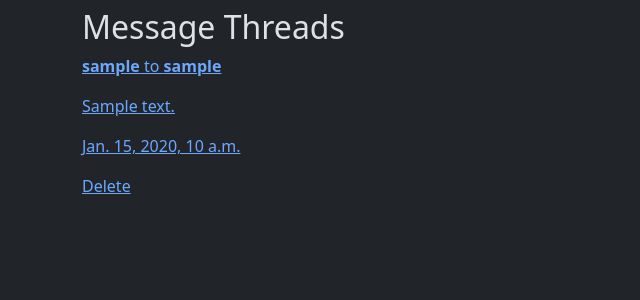
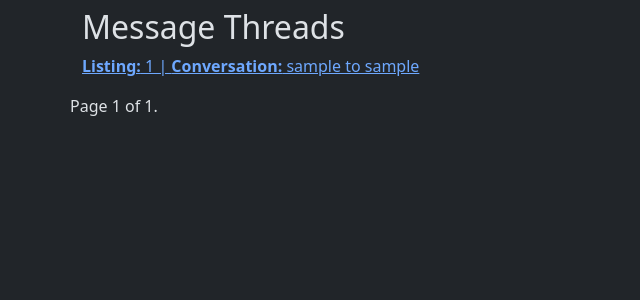
Before and after one commit to ByteRaider/AutotraderSite, a Django app: template listings/templates/listings/view_messages.html in a window 1280 px wide. Shown: the part 56-356 px from the top of the page, without its empty margins (0-640 px from the left). Run offline with Django 3.2, Linux system fonts and the light colour scheme; the template is opened without the code that fills it: most values are stand-ins (such as "Sample title", 1, 10 or a date in 2020); one stand-in notice (Sample message) is shown.

Commit message:
Add pagination

```diff
--- a/listings/templates/listings/view_messages.html
+++ b/listings/templates/listings/view_messages.html
@@ -2,20 +2,33 @@
 {% block content %}
 <h2>Message Threads</h2>
 <div class="message-threads">
-    {% if messages.count == 0 %}{% else %}
-    {% for message in page_obj %}
-        <div class="thread">
-            <a href="{% url 'view_message_thread' message.id %}">
-                <p><strong>{{ message.sender.username }}</strong> to <strong>{{ message.receiver.username }}</strong></p>
-                <p>{{ message.content|truncatechars:50 }}</p>
-                <p>{{ message.created_at }}</p>
-                <a href="{% url 'delete_message' message.id %}" onclick="return confirm('Are you sure you want to delete this message?')">Delete</a>
-            </a>
-        </div>
-        {% empty %}
-        <p>No messages yet.</p>
+    {% for thread in page_obj %}
+    <div class="thread">
+        <a href="{% url 'view_message_thread' thread.id %}">
+            <p><strong>Listing:</strong> {{ thread.listing.id }} | <strong>Conversation:</strong> {{ thread.initiator.username }} to {{ thread.receiver.username }}</p>
+        </a>
+    </div>
+    {% empty %}
+    <p>No message threads yet.</p>
     {% endfor %}
-    {% endif %}
 </div>
 
+<!-- Pagination Links -->
+<div class="pagination">
+    <span class="step-links">
+        {% if page_obj.has_previous %}
+            <a href="?page=1">&laquo; first</a>
+            <a href="?page={{ page_obj.previous_page_number }}">previous</a>
+        {% endif %}
+
+        <span class="current">
+            Page {{ page_obj.number }} of {{ page_obj.paginator.num_pages }}.
+        </span>
+
+        {% if page_obj.has_next %}
+            <a href="?page={{ page_obj.next_page_number }}">next</a>
+            <a href="?page={{ page_obj.paginator.num_pages }}">last &raquo;</a>
+        {% endif %}
+    </span>
+</div>
 {% endblock %}
```
Also changed, not shown: listings/views.py (+41 -14 lines).
